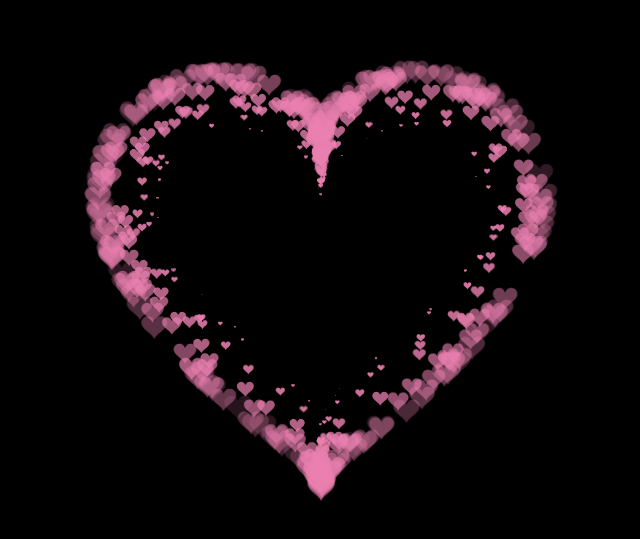
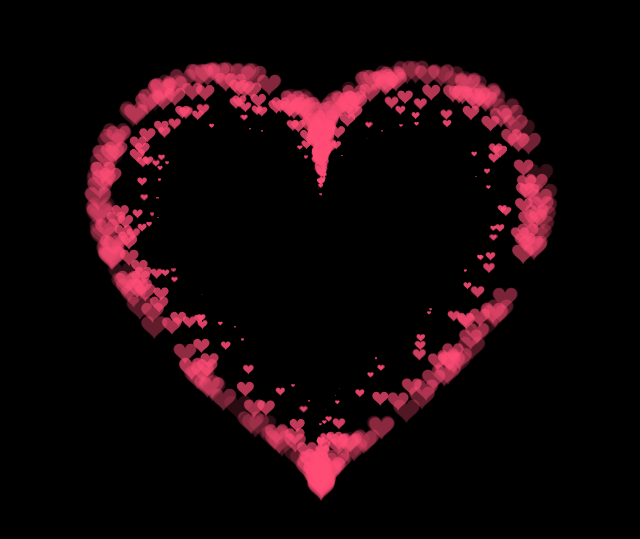
Before and after one commit to Yao618/yao618.github.io, a plain HTML site: page index.html in a window 1280 px wide. Shown: the part 123-662 px from the top of the page, without its empty margins (319-959 px from the left). Drawn offline with Linux system fonts and the light colour scheme.

Commit message:
Update index.html

```diff
--- a/index.html
+++ b/index.html
@@ -1,7 +1,7 @@
 <!DOCTYPE HTML PUBLIC "-//W3C//DTD HTML 4.0 Transitional//EN">
 <HTML>
  <HEAD>
-  <TITLE> Trái tim  </TITLE>
+  <TITLE> I Love You  </TITLE>
   <META NAME="Generator" CONTENT="EditPlus">
   <META NAME="Author" CONTENT="">
   <META NAME="Keywords" CONTENT="">
@@ -29,11 +29,11 @@ canvas {
  */
 var settings = {
   particles: {
-    length:   500, // maximum amount of particles
-    duration:   2, // particle duration in sec
-    velocity: 100, // particle velocity in pixels/sec
-    effect: -0.75, // play with this for a nice effect
-    size:      30, // particle size in pixels
+    length:   500,
+    duration:   2,
+    velocity: 100,
+    effect: -0.75,
+    size:      30,
   },
 };
 
@@ -210,7 +210,7 @@ var ParticlePool = (function() {
     }
     context.closePath();
     // create the fill
-    context.fillStyle = '#ea80b0';
+    context.fillStyle = '#ff4d76';
     context.fill();
     // create the image
     var image = new Image();
```
